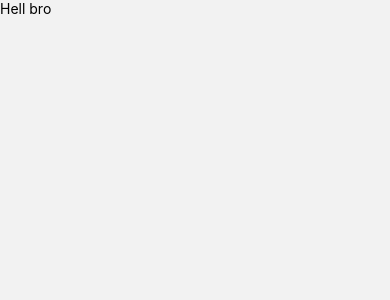
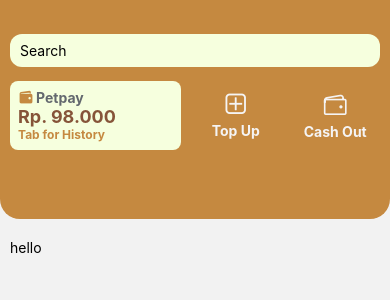
Before and after one commit to matfaisall/petshop-app, a React Native app: screen /HomeScreen in a window 390 px wide. Shown: the top 300 px of the page. Built offline with nearby package versions, Linux system fonts and the light colour scheme.

Commit message:
menambahkan header pada homescreen

```diff
--- a/App.js
+++ b/App.js
@@ -12,7 +12,7 @@ const Stack = createNativeStackNavigator();
 const App = () => {
   return (
     <NavigationContainer>
-      <Stack.Navigator>
+      <Stack.Navigator initialRouteName="HomeScreen">
         <Stack.Screen
           name="OnboardingScreens"
           component={OnboardingScreens}
--- a/screens/HomeScreen.js
+++ b/screens/HomeScreen.js
@@ -1,13 +1,195 @@
 import React from "react";
-import { View, Text } from "react-native";
+import {
+  StyleSheet,
+  View,
+  Text,
+  SafeAreaView,
+  Dimensions,
+  TextInput,
+  TouchableOpacity,
+} from "react-native";
 import { StatusBar } from "expo-status-bar";
+import colors from "../assets/colors/__color";
+
+import { Entypo, FontAwesome, Ionicons } from "@expo/vector-icons";
+
+const { width, height } = Dimensions.get("window");
 
 const HomeScreen = () => {
   return (
-    <View>
-      <Text>Hell bro</Text>
-    </View>
+    <SafeAreaView>
+      <StatusBar backgroundColor={colors.background} barStyle="dark-content" />
+      <View>
+        <View style={styles.headerBox}>
+          {/* Search bar */}
+          <TextInput placeholder="Search" style={styles.searchHaeder} />
+
+          {/* container card e-wallet */}
+          <View style={styles.paymentBox}>
+            <View style={styles.paymentCard}>
+              <View
+                style={{
+                  flexDirection: "row",
+                  alignItems: "center",
+                }}
+              >
+                <Entypo name="wallet" size={16} color={colors.brown} />
+                <Text
+                  style={{
+                    marginLeft: 2,
+                    fontWeight: "bold",
+                    color: colors.gray,
+                  }}
+                >
+                  Petpay
+                </Text>
+              </View>
+              <Text
+                style={{
+                  fontSize: 18,
+                  fontWeight: "bold",
+                  color: colors.brownfull,
+                }}
+              >
+                Rp. 98.000
+              </Text>
+              <TouchableOpacity>
+                <Text
+                  style={{
+                    fontSize: 12,
+                    fontWeight: "bold",
+                    color: colors.brown,
+                  }}
+                >
+                  Tab for History
+                </Text>
+              </TouchableOpacity>
+            </View>
+
+            {/* Button Top Up Start */}
+            <TouchableOpacity
+              style={{
+                flex: 1,
+                height: "auto",
+                padding: 6,
+              }}
+            >
+              <View
+                style={{
+                  flex: 1,
+                  alignItems: "center",
+                  justifyContent: "center",
+                }}
+              >
+                <FontAwesome
+                  name="plus-square-o"
+                  size={26}
+                  color={colors.textwhite}
+                />
+                <Text
+                  style={{
+                    color: colors.textwhite,
+                    fontWeight: "bold",
+                    marginTop: 4,
+                  }}
+                >
+                  Top Up
+                </Text>
+              </View>
+            </TouchableOpacity>
+            {/* Button Top Up End */}
+
+            {/* Button Cash Out Start */}
+            <TouchableOpacity
+              style={{
+                flex: 1,
+                height: "auto",
+                padding: 6,
+              }}
+            >
+              <View
+                style={{
+                  flex: 1,
+                  alignItems: "center",
+                  justifyContent: "center",
+                }}
+              >
+                <Ionicons
+                  name="ios-wallet-outline"
+                  size={26}
+                  color={colors.textwhite}
+                />
+                <Text
+                  style={{
+                    color: colors.textwhite,
+                    fontWeight: "bold",
+                    marginTop: 4,
+                  }}
+                >
+                  Cash Out
+                </Text>
+              </View>
+            </TouchableOpacity>
+            {/* Button Case Out end */}
+          </View>
+        </View>
+        {/* header end */}
+        <View style={styles.containerMenu}>
+          <Text>hello</Text>
+        </View>
+      </View>
+    </SafeAreaView>
   );
 };
 
+const styles = StyleSheet.create({
+  backgroundContainer: {
+    flex: 1,
+    backgroundColor: colors.background,
+    width: width,
+    height: height,
+  },
+
+  // styling for header
+  headerBox: {
+    position: "relative",
+    width: "100%",
+    height: height * 0.26,
+    backgroundColor: colors.brown,
+    borderBottomLeftRadius: 20,
+    borderBottomRightRadius: 20,
+    elevation: 6,
+  },
+
+  searchHaeder: {
+    backgroundColor: colors.background,
+    marginTop: 34,
+    marginHorizontal: 10,
+    borderRadius: 12,
+    paddingVertical: 8,
+    paddingHorizontal: 10,
+  },
+
+  paymentBox: {
+    flexDirection: "row",
+    justifyContent: "space-between",
+    paddingHorizontal: 10,
+    marginVertical: 14,
+    columnGap: 10,
+  },
+
+  paymentCard: {
+    backgroundColor: colors.background,
+    flex: 2,
+    height: "auto",
+    borderRadius: 8,
+    padding: 8,
+  },
+  // styling header end
+  containerMenu: {
+    marginTop: 20,
+    marginHorizontal: 10,
+  },
+});
+
 export default HomeScreen;
```
